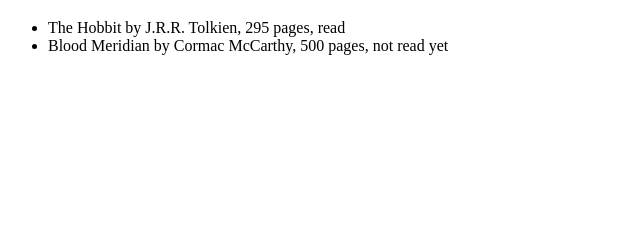
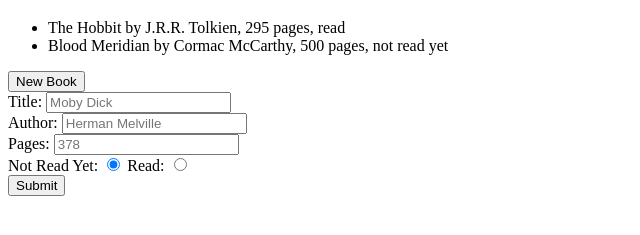
Before and after one commit to vincemilo/library, a plain HTML site: page index.html in a window 1280 px wide. Shown: the part 61-296 px from the top of the page, without its empty margins (0-640 px from the left). Drawn offline with Linux system fonts and the light colour scheme.

Commit message:
added book form and toggle hide button

```diff
--- a/app.js
+++ b/app.js
@@ -34,3 +34,8 @@ for (let i = 0; i < books.length; i++) {
     li.appendChild(document.createTextNode(book));
     ul.appendChild(li);
 }
+
+const bookForm = document.querySelector('.book-form');
+const toggle = () => (bookForm.style.display === 'none' ? bookForm.style.display = 'block' : bookForm.style.display = 'none');
+const newBook = document.querySelector('.new-book');
+newBook.addEventListener('click', toggle)
--- a/index.html
+++ b/index.html
@@ -11,6 +11,30 @@
     <div class="library">
         <ul class="ul"></ul>
     </div>
+    <button class="new-book">New Book</button>
+    <form class="book-form" action="" method="POST">
+        <div class="title">
+            <label for="title">Title:</label>
+            <input type="text" id="title" name="title" placeholder="Moby Dick" required />
+        </div>
+        <div class="author">
+            <label for="author">Author:</label>
+            <input type="text" id="author" name="author" placeholder="Herman Melville" required />
+        </div>
+        <div class="pages">
+            <label for="pages">Pages:</label>
+            <input type="number" id="pages" name="pages" placeholder="378" required />
+        </div>
+        <div class="read">
+            <label for="read">Not Read Yet:</label>
+            <input type="radio" id="not-read" name="read" checked />
+            <label for="read">Read:</label>
+            <input type="radio" id="read" name="read">
+        </div>
+        <div class="button">
+            <button type="submit">Submit</button>
+        </div>
+    </form>
     <script src="app.js"></script>
 </body>
 </html>
```
